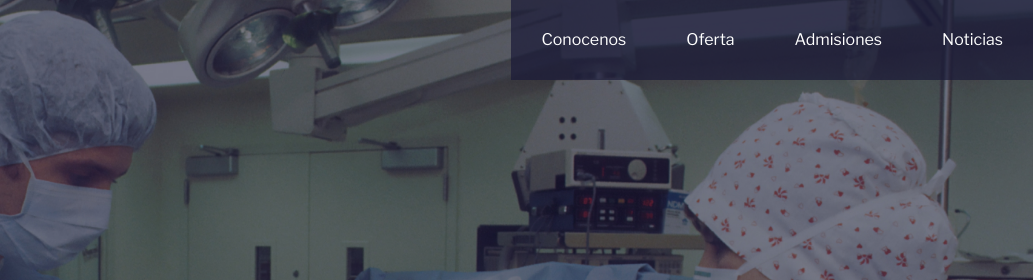
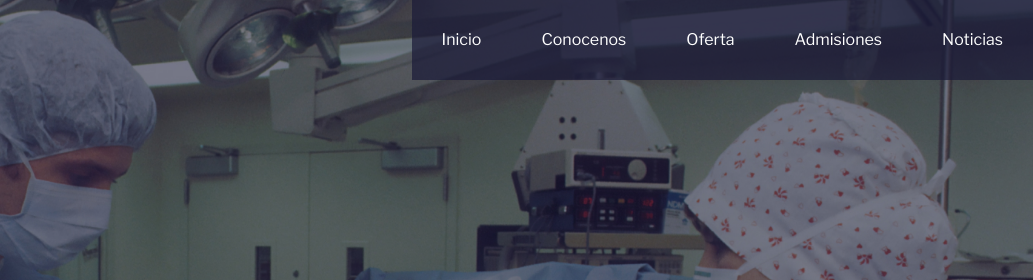
Before and after one commit to frnandacordova/ifcpeweb, a plain HTML site: page paginas/noticias.html in a window 1280 px wide. Shown: the top 280 px of the page, 247-1280 px from the left. Drawn offline with nearby package versions, Linux system fonts and the light colour scheme; a web font is replaced by a local one.

Commit message:
nuevas correcciones

```diff
--- a/css/style.css
+++ b/css/style.css
@@ -90,7 +90,13 @@ body {
     text-align: center
 
 }
+nav {
+    overflow: hidden;
+}
 
+main {
+    overflow: hidden;
+}
 p {
     font-family: 'Libre Franklin', sans-serif;
     font-size: 12pt;
@@ -404,6 +410,7 @@ footer {
     flex-direction: column;
     justify-content: center;
     min-height: 80vh;
+    overflow: hidden;
 
 
     padding: 0;
--- a/paginas/noticias.html
+++ b/paginas/noticias.html
@@ -15,6 +15,7 @@
             <div class="container-nav">
                 <img class="logotipo" src="../img/logoblanco.png">
                 <ul class="menu-nav">
+                    <li class="menu-item"><a class="menu-item" href="../index.html">Inicio</li></a>
                     <li class="menu-item"><a class="menu-item" href="./conocenos.html">Conocenos</li></a>
                     <li class="menu-item"><a class="menu-item" href="./oferta.html">Oferta</a></li>
                     <li class="menu-item"><a class="menu-item" href="./admision.html">Admisiones</a></li>
@@ -66,18 +67,18 @@
               <span class="visually-hidden">Next</span>
             </button>
           </div>
-</main>
-<footer>
+    </main>
+    <footer>
     <section>
          <ul class="menu-footer">
             <h4 class="h4-footer">Menu principal</h4>
-            <li class="menu-item-footer"><a class="text-footer" href="./index.html">Inicio</li></a>
+            <li class="menu-item-footer"><a class="text-footer" href="../index.html">Inicio</li></a>
             <li class="menu-item-footer"><a class="text-footer" href="./paginas/conocenos.html">Conocenos</li></a>
             <li class="menu-item-footer"><a class="text-footer" href="./paginas/oferta.html">Oferta Educativa</li></a>
             <li class="menu-item-footer"><a class="text-footer" href="./paginas/admision.html">Admisiones</li></a>
             <li class="menu-item-footer"><a class="text-footer" href="./paginas/noticias.html">Noticias</li></a>
     </section>
-</footer>
+    </footer>
 <script src="https://cdn.jsdelivr.net/npm/bootstrap@5.3.0-alpha3/dist/js/bootstrap.bundle.min.js" integrity="sha384-ENjdO4Dr2bkBIFxQpeoTz1HIcje39Wm4jDKdf19U8gI4ddQ3GYNS7NTKfAdVQSZe" crossorigin="anonymous"></script>
 </body>
 </html>
```
Also changed, not shown: paginas/admision.html (+3 -2 lines), paginas/conocenos.html (+2 -1 lines), paginas/oferta.html (+2 -1 lines).
